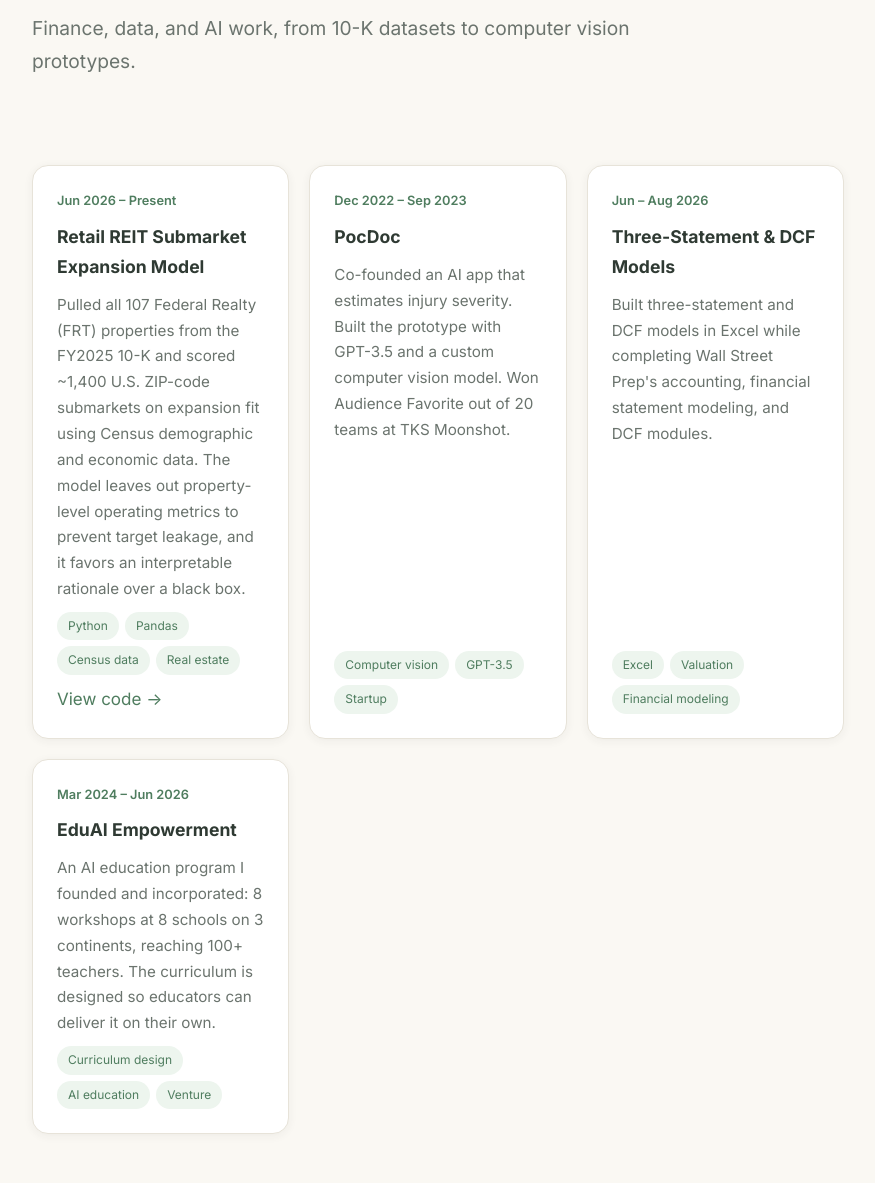
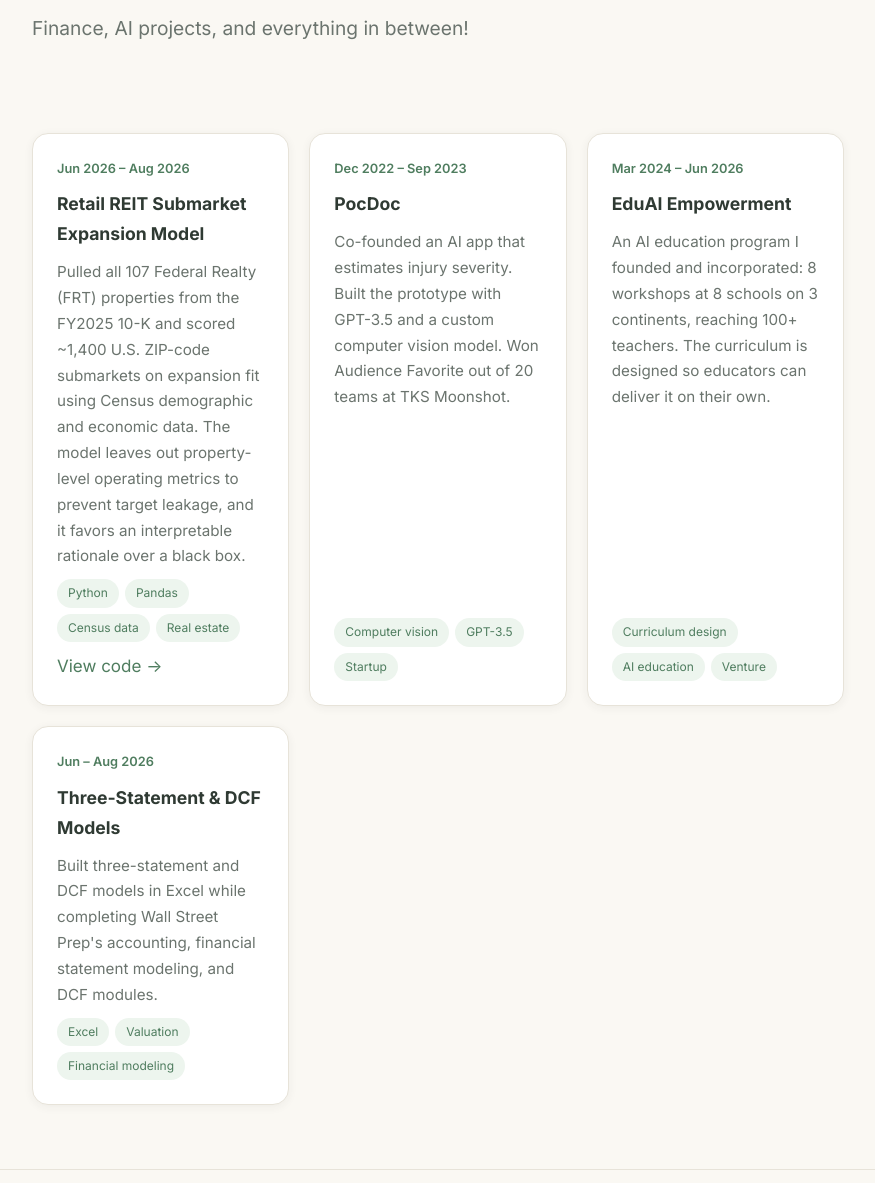
Before and after one commit to WOTBGod/wotbgod.github.io, a plain HTML site: page projects.html in a window 1280 px wide. Shown: the part 257-1440 px from the top of the page, without its empty margins (202-1077 px from the left). Drawn offline with Linux system fonts and the light colour scheme.

Commit message:
Update projects.html

```diff
--- a/projects.html
+++ b/projects.html
@@ -28,14 +28,14 @@
     <section class="page-header">
       <p class="eyebrow">What I've built</p>
       <h1>Projects<span class="red">.</span></h1>
-      <p class="lead">Finance, data, and AI work, from 10-K datasets to computer vision prototypes.</p>
+      <p class="lead">Finance, AI projects, and everything in between!</p>
     </section>
 
     <section>
       <div class="grid">
 
         <article class="card">
-          <p class="when">Jun 2026 – Present</p>
+          <p class="when">Jun 2026 – Aug 2026</p>
           <h3>Retail REIT Submarket Expansion Model</h3>
           <p>
             Pulled all 107 Federal Realty (FRT) properties from the FY2025 10-K and
@@ -60,16 +60,6 @@
         </article>
 
         <article class="card">
-          <p class="when">Jun – Aug 2026</p>
-          <h3>Three-Statement &amp; DCF Models</h3>
-          <p>
-            Built three-statement and DCF models in Excel while completing Wall Street
-            Prep's accounting, financial statement modeling, and DCF modules.
-          </p>
-          <ul class="tags"><li>Excel</li><li>Valuation</li><li>Financial modeling</li></ul>
-        </article>
-
-        <article class="card">
           <p class="when">Mar 2024 – Jun 2026</p>
           <h3>EduAI Empowerment</h3>
           <p>
@@ -78,6 +68,16 @@
             can deliver it on their own.
           </p>
           <ul class="tags"><li>Curriculum design</li><li>AI education</li><li>Venture</li></ul>
+        </article>
+
+        <article class="card">
+          <p class="when">Jun – Aug 2026</p>
+          <h3>Three-Statement &amp; DCF Models</h3>
+          <p>
+            Built three-statement and DCF models in Excel while completing Wall Street
+            Prep's accounting, financial statement modeling, and DCF modules.
+          </p>
+          <ul class="tags"><li>Excel</li><li>Valuation</li><li>Financial modeling</li></ul>
         </article>
 
       </div>
```
